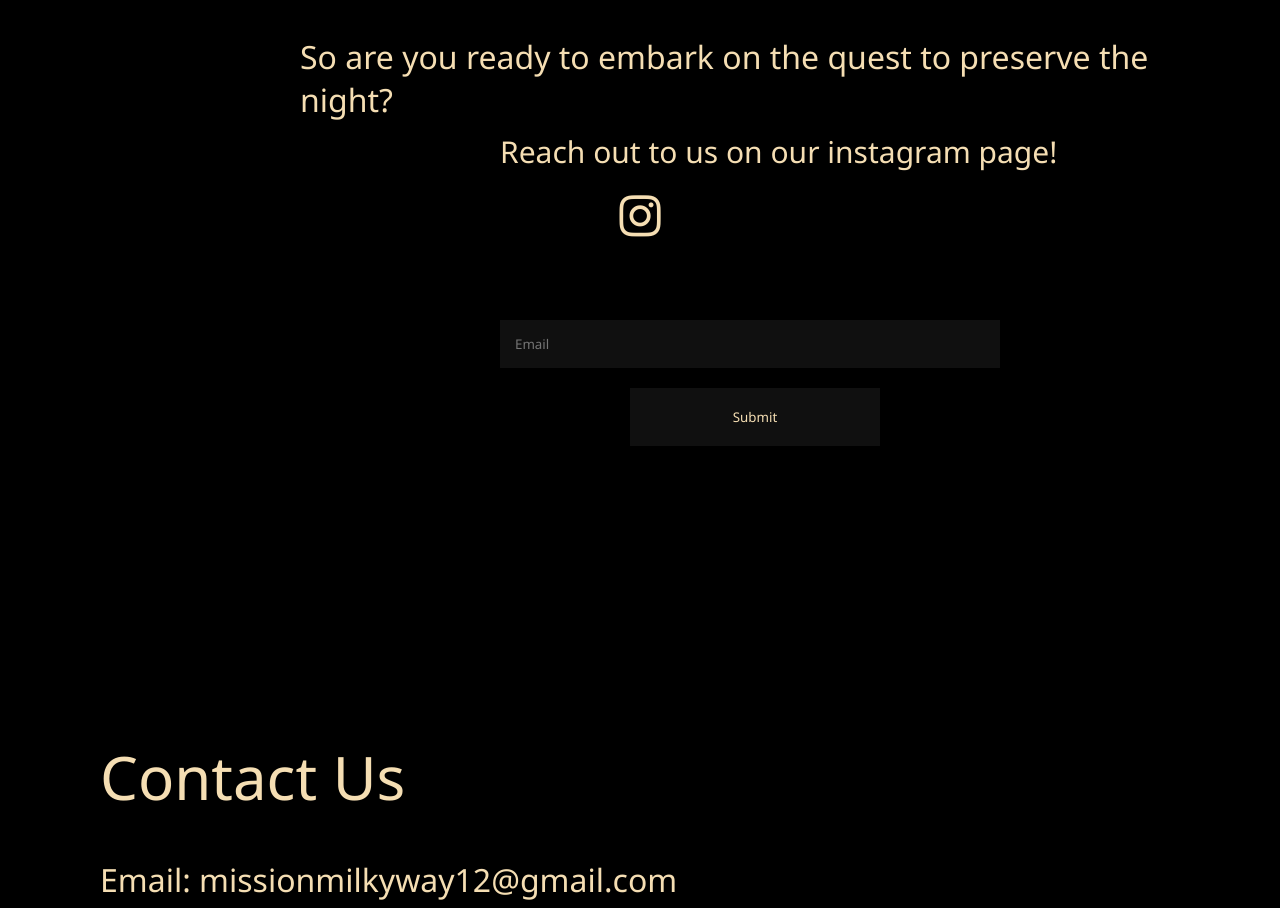
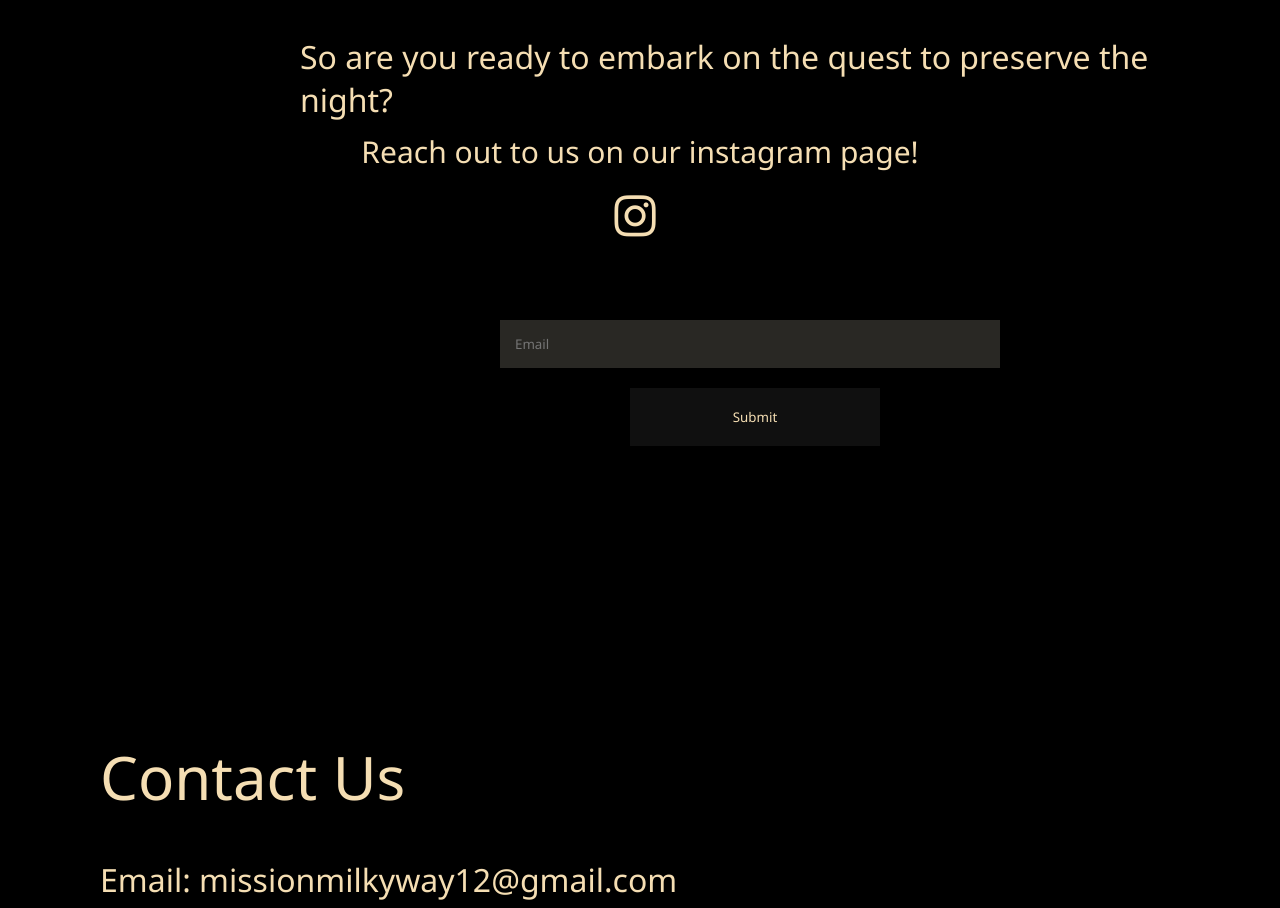
Before and after one commit to MissionMilkyway/MissionMilkyway, a plain HTML site: page index.html in a window 1280 px wide. Shown: the part 8460-9368 px from the top of the page. Drawn offline with Linux system fonts and the light colour scheme.

Commit message:
Update styles.css

```diff
--- a/styles.css
+++ b/styles.css
@@ -433,7 +433,8 @@ figure {
 
 .promotion_text {
     font-size: 30px;
-    margin-left: 500px;
+    margin-left: 0px;
+    text-align: center;
     margin-top: 10px;
     animation: scale-up linear;
     animation-timeline: view();
@@ -444,7 +445,7 @@ figure {
 .instagram_icon_page7 {
     text-align: center;
     padding-top: 20px;
-
+    margin-right: 10px;
 }
 
 
@@ -459,6 +460,10 @@ form input{
     width: 500px;
     background-color: rgba(128, 128, 128, 0.125);
     color: wheat;
+}
+
+.email_field {
+    background-color: #3b3934b3;
 }
 
 .submit_button {
```
